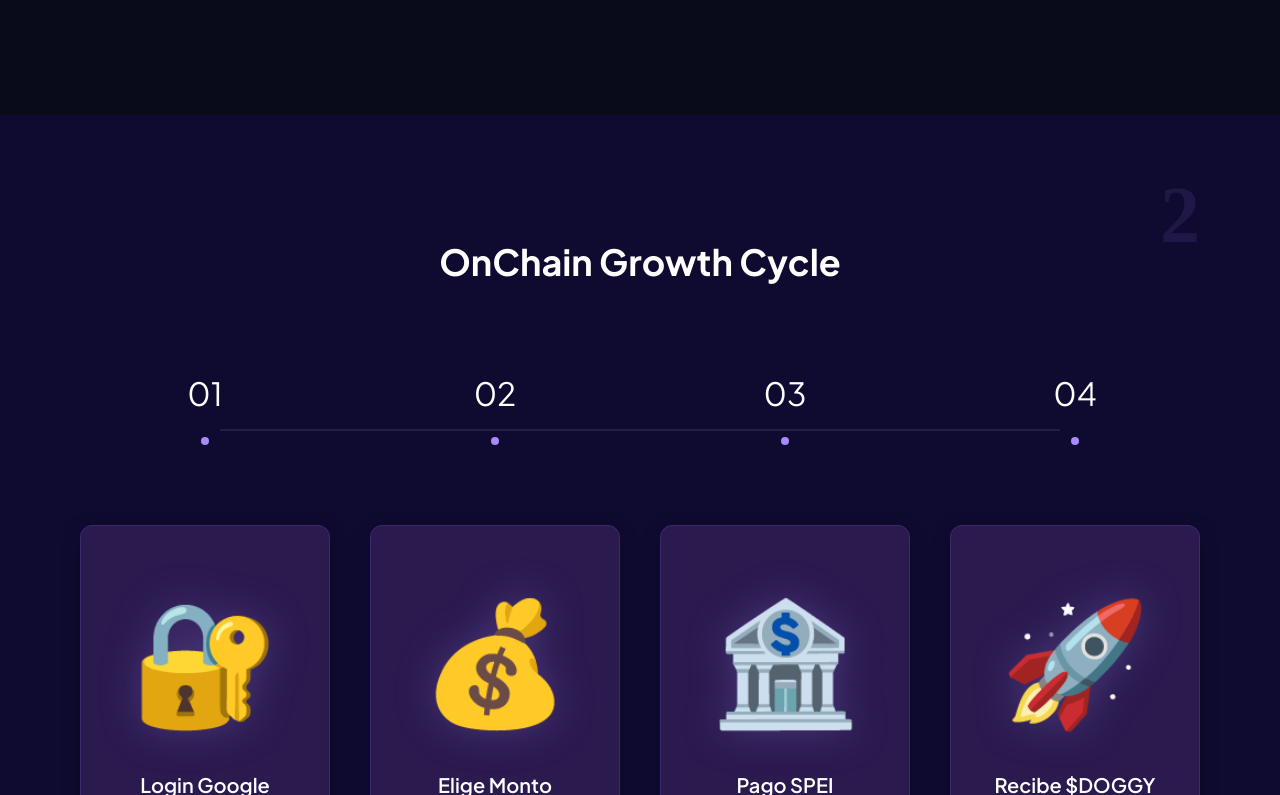
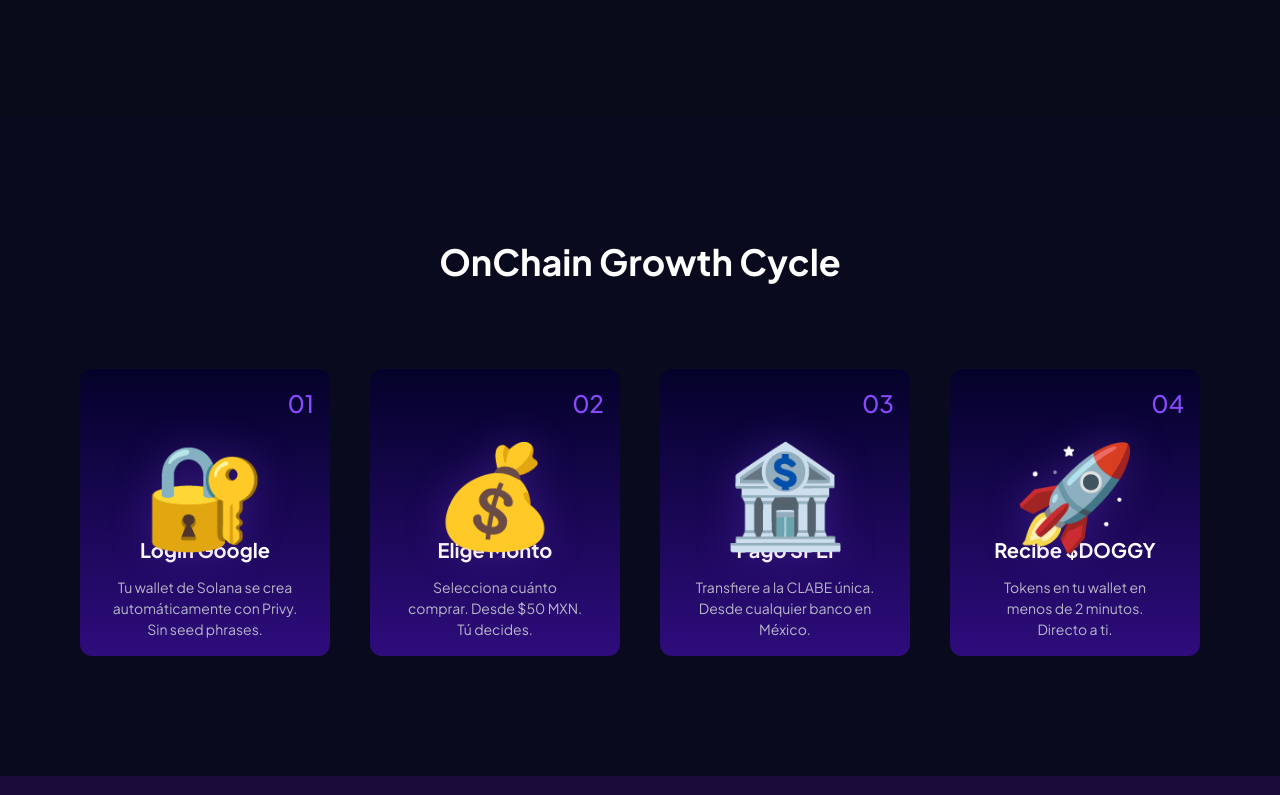
Before and after one commit to Clawyc2/compra-con-doggy, a Next.js app in the folder compra-con-doggy/: page / in a window 1280 px wide. Shown: the part 685-1480 px from the top of the page. Built offline with nearby package versions, Linux system fonts and the light colour scheme.

Commit message:
🎨 Process section - Código exacto de referencia
- Gradiente exacto: #04022A → #2E0C7C
- Número en esquina superior derecha: #8949FF, 24px
- Layout flexbox vertical exacto
- Imagen/icono 60% altura
- Texto centrado, 85% ancho
- Altura descripción fija: 63px
- Border radius: 12px

```diff
--- a/compra-con-doggy/app/page.tsx
+++ b/compra-con-doggy/app/page.tsx
@@ -196,7 +196,7 @@
   );
 }
 
-// ── PROCESS SECTION (Pixel-Perfect - Imagen 2) ─────────────────────────
+// ── PROCESS SECTION (Código exacto de referencia) ───────────────────────
 function Process() {
   const steps = [
     {
@@ -228,21 +228,9 @@
   return (
     <section style={{
       padding: '120px 80px',
-      background: '#0f0a30',
+      background: '#0a0a1f',
       position: 'relative',
     }}>
-      {/* Número decorativo grande */}
-      <div style={{
-        position: 'absolute',
-        top: 40,
-        right: 80,
-        fontSize: 80,
-        fontWeight: 900,
-        opacity: 0.1,
-        color: '#a78bfa',
-        fontFamily: 'cursive',
-      }}>2</div>
-
       {/* Título principal */}
       <h2 style={{
         fontSize: 36,
@@ -255,63 +243,7 @@
         OnChain Growth Cycle
       </h2>
 
-      {/* Contenedor de números y línea */}
-      <div style={{
-        position: 'relative',
-        maxWidth: 1200,
-        margin: '0 auto 40px',
-      }}>
-        {/* Línea horizontal que conecta los puntos */}
-        <div style={{
-          position: 'absolute',
-          top: 60,
-          left: '12.5%',
-          right: '12.5%',
-          height: 2,
-          background: '#2a1a4a',
-          zIndex: 0,
-        }} />
-
-        {/* Grid de números */}
-        <div style={{
-          display: 'grid',
-          gridTemplateColumns: 'repeat(4, 1fr)',
-          gap: 40,
-          position: 'relative',
-          zIndex: 1,
-        }}>
-          {steps.map((step, i) => (
-            <div key={i} style={{
-              display: 'flex',
-              flexDirection: 'column',
-              alignItems: 'center',
-            }}>
-              {/* Número grande */}
-              <div style={{
-                fontSize: 32,
-                fontWeight: 400,
-                marginBottom: 20,
-                color: '#ffffff',
-                textAlign: 'center',
-                fontFamily: "'Plus Jakarta Sans', sans-serif",
-              }}>
-                {step.num}
-              </div>
-
-              {/* Punto decorativo */}
-              <div style={{
-                width: 8,
-                height: 8,
-                borderRadius: '50%',
-                background: '#a78bfa',
-                marginBottom: 40,
-              }} />
-            </div>
-          ))}
-        </div>
-      </div>
-
-      {/* Grid de cards */}
+      {/* Grid 4 columnas */}
       <div style={{
         display: 'grid',
         gridTemplateColumns: 'repeat(4, 1fr)',
@@ -321,46 +253,80 @@
       }}>
         {steps.map((step, i) => (
           <div key={i} style={{
-            background: '#2a1a4e',
-            border: '1px solid #3a2a6e',
+            position: 'relative',
+            display: 'flex',
+            flexDirection: 'column',
+            height: '100%',
+            width: '100%',
+            padding: 16,
             borderRadius: 12,
-            padding: '40px 24px',
-            boxShadow: '0 4px 20px rgba(0, 0, 0, 0.2)',
+            background: 'linear-gradient(to bottom, #04022A, #2E0C7C)',
           }}>
-            {/* Icono placeholder */}
+            {/* Número en esquina superior derecha */}
             <div style={{
-              fontSize: 120,
-              textAlign: 'center',
-              marginBottom: 24,
-              filter: 'drop-shadow(0 0 20px #a78bfa40)',
+              position: 'absolute',
+              top: 16,
+              right: 16,
+              color: '#8949FF',
+              fontWeight: 500,
+              fontSize: 24,
+              zIndex: 10,
+            }}>
+              {step.num}
+            </div>
+
+            {/* Área de imagen/icono */}
+            <div style={{
+              flex: 1,
+              display: 'flex',
+              alignItems: 'center',
+            }}>
+              <div style={{
+                width: '100%',
+                display: 'flex',
+                justifyContent: 'center',
+                height: '60%',
+                position: 'relative',
+              }}>
+                <div style={{
+                  fontSize: 100,
+                  filter: 'drop-shadow(0 0 20px #8949FF40)',
                 }}>
                   {step.icon}
                 </div>
+              </div>
+            </div>
 
+            {/* Contenido de texto */}
+            <div style={{
+              display: 'flex',
+              flexDirection: 'column',
+              alignItems: 'center',
+            }}>
               {/* Título */}
               <h3 style={{
                 fontSize: 20,
-              fontWeight: 600,
+                textAlign: 'center',
+                fontWeight: 700,
+                color: '#ffffff',
                 marginBottom: 12,
-              color: '#ffffff',
-              textAlign: 'center',
-              fontFamily: "'Plus Jakarta Sans', sans-serif",
+                width: '85%',
               }}>
                 {step.title}
               </h3>
 
               {/* Descripción */}
               <p style={{
+                textAlign: 'center',
                 fontSize: 14,
-              lineHeight: 1.6,
-              color: '#e0d0ff',
-              textAlign: 'center',
-              fontFamily: "'Plus Jakarta Sans', sans-serif",
-              maxWidth: 200,
-              margin: '0 auto',
+                lineHeight: 1.5,
+                height: 63,
+                width: '85%',
+                color: '#b8b8c8',
               }}>
                 {step.desc}
               </p>
+            </div>
           </div>
         ))}
       </div>
```
Lines whose indentation alone changed are shown as unchanged.
